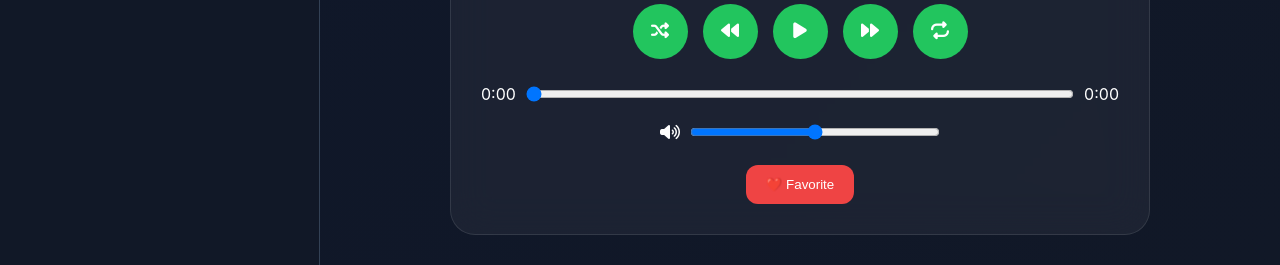
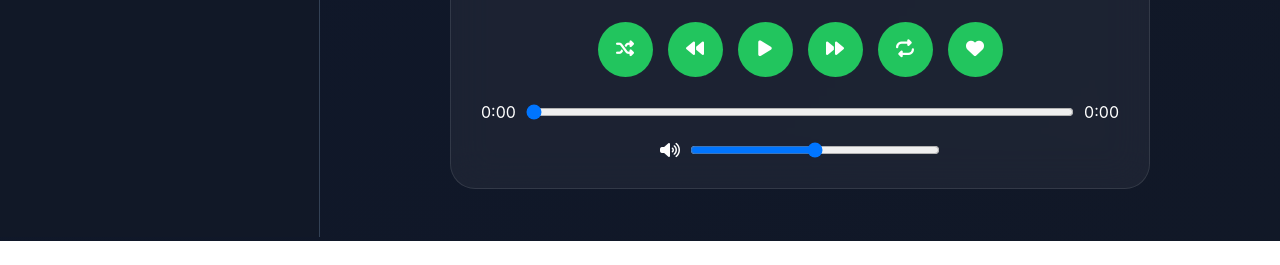
Before and after one commit to kowshik5475/YT-music-player, a plain HTML site: page index.html in a window 1280 px wide. Shown: the part 559-824 px from the top of the page. After the commit the page ends 800 px from the top, so only its background shows below. Drawn offline with Linux system fonts and the light colour scheme.

Commit message:
Enhance accessibility for player controls
Added accessibility features such as titles and aria-labels to buttons for better usability.

```diff
--- a/index.html
+++ b/index.html
@@ -33,7 +33,7 @@
     </div>
 
     <div class="header-actions">
-        <button id="themeBtn">
+        <button id="themeBtn" title="Toggle Theme">
             <i class="fa-solid fa-moon"></i>
         </button>
     </div>
@@ -42,7 +42,6 @@
 
 <div class="container">
 
-    <!-- Sidebar -->
     <aside class="sidebar">
 
         <section class="playlist-section">
@@ -77,7 +76,6 @@
 
     </aside>
 
-    <!-- Main Player -->
     <main class="player-container">
 
         <div class="player-card">
@@ -106,24 +104,46 @@
 
             <div class="controls">
 
-                <button id="shuffleBtn">
+                <button
+                    id="shuffleBtn"
+                    title="Shuffle Songs"
+                    aria-label="Shuffle Songs">
                     <i class="fa-solid fa-shuffle"></i>
                 </button>
 
-                <button id="prevBtn">
+                <button
+                    id="prevBtn"
+                    title="Previous Song"
+                    aria-label="Previous Song">
                     <i class="fa-solid fa-backward"></i>
                 </button>
 
-                <button id="playBtn">
+                <button
+                    id="playBtn"
+                    title="Play / Pause"
+                    aria-label="Play or Pause">
                     <i class="fa-solid fa-play"></i>
                 </button>
 
-                <button id="nextBtn">
+                <button
+                    id="nextBtn"
+                    title="Next Song"
+                    aria-label="Next Song">
                     <i class="fa-solid fa-forward"></i>
                 </button>
 
-                <button id="repeatBtn">
+                <button
+                    id="repeatBtn"
+                    title="Repeat Mode"
+                    aria-label="Repeat Mode">
                     <i class="fa-solid fa-repeat"></i>
+                </button>
+
+                <button
+                    id="favoriteBtn"
+                    title="Add to Favorites"
+                    aria-label="Add to Favorites">
+                    <i class="fa-solid fa-heart"></i>
                 </button>
 
             </div>
@@ -166,16 +186,6 @@
 
             </div>
 
-            <!-- Extra Actions -->
-
-            <div class="extra-controls">
-
-                <button id="favoriteBtn">
-                    ❤️ Favorite
-                </button>
-
-            </div>
-
         </div>
 
     </main>
```
